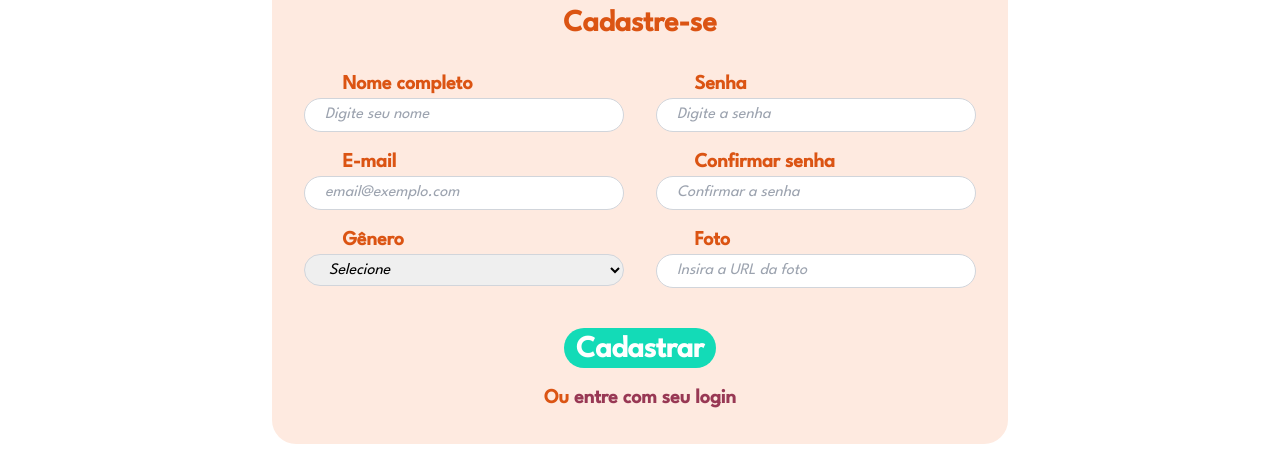
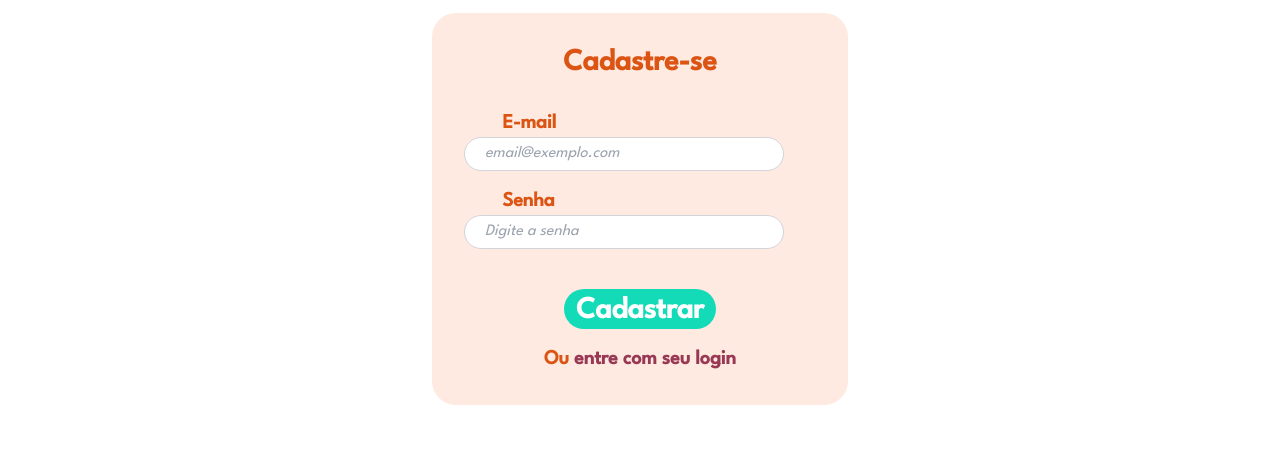
Before and after one commit to Grupo4-Generation/mercadela-front, a React (Vite) app: page /register in a window 1280 px wide. Shown: the part 179-641 px from the top of the page. Built offline with nearby package versions, Linux system fonts and the light colour scheme.

Commit message:
fix register error

```diff
--- a/src/App.tsx
+++ b/src/App.tsx
@@ -14,7 +14,7 @@ import CategoryList from "./components/category/categoryList/CategoryList";
 import CategoryForm from "./components/category/categoryForm/CategoryForm";
 import LoadProduto from "./components/loads/ProductLoad";
 import Register from "./pages/register/Register";
-import Login from "./pages/Login/Login";
+import Login from "./pages/login/Login";
 import AboutUs from "./pages/aboutUs/AboutUs";
 import CategoryLoad from "./components/loads/CategoryLoad";
 
--- a/src/components/slide/home/SlideHome.tsx
+++ b/src/components/slide/home/SlideHome.tsx
@@ -37,7 +37,7 @@ function SlideHome() {
           delay: 4000,
           disableOnInteraction: false,
         }}
-        onSwiper={(swiper) => console.log(swiper)}
+        // onSwiper={(swiper) => console.log(swiper)}
         className="container">
 
         {slides.map((slide) => (
--- a/src/models/User.ts
+++ b/src/models/User.ts
@@ -2,8 +2,8 @@ import Product from "./Product";
 
 export default interface User {
     id: number;
-    cpf: string;
-    name: string;
+    cpf: string | null;
+    name: string | null;
     email: string;
     password: string;
     gender: string;
--- a/src/models/UserLogin.ts
+++ b/src/models/UserLogin.ts
@@ -1,8 +1,8 @@
 export default interface UserLogin {
 
     id: number;
-    cpf: string;
-    name: string;
+    cpf: string | null;
+    name: string | null;
     email: string;
     password: string;
     gender: string;
--- a/src/pages/register/Register.tsx
+++ b/src/pages/register/Register.tsx
@@ -1,20 +1,20 @@
-import { ChangeEvent, FormEvent, useEffect, useState } from 'react'
-import { Link, useNavigate } from 'react-router-dom'
+import { ChangeEvent, FormEvent, useEffect, useState } from "react";
+import { Link, useNavigate } from "react-router-dom";
 
-import user from '../../models/User'
+import user from "../../models/User";
 
-import './Register.css'
-import { toastAlerta } from '../../util/toastAlerta'
-import { CreateWithoutToken } from '../../services/Service'
+import "./Register.css";
+import { toastAlerta } from "../../util/toastAlerta";
+import { CreateWithoutToken } from "../../services/Service";
+import User from "../../models/User";
 
 function Register() {
+  const navigate = useNavigate();
 
-    const navigate = useNavigate()
+  const [, setIsLoading] = useState<boolean>(false);
+  // const [enterPassword, setEnterPassword] = useState<string>("")
 
-    const [, setIsLoading] = useState<boolean>(false)
-    const [enterPassword, setEnterPassword] = useState<string>("")
-
-    const [user, setuser] = useState<user>({
+  const [user, setUser] = useState<User>({
     id: 0,
     cpf: "",
     email: "",
@@ -22,56 +22,56 @@ function Register() {
     password: "",
     photo: "",
     gender: "",
-    })
+  });
 
   useEffect(() => {
     if (user.id !== 0) {
-            exit()
+      exit();
     }
-    }, [user])
+  }, [user]);
 
   function exit() {
-        navigate('/login')
-    }
-
-    function handleConfirmarSenha(e: ChangeEvent<HTMLInputElement>) {
-        setEnterPassword(e.target.value)
+    navigate("/login");
   }
 
   function atualizarEstado(e: ChangeEvent<HTMLInputElement>) {
-        setuser({
+    setUser({
       ...user,
-            [e.target.name]: e.target.value
-        })
-    }
-    function atualizarEstadoGenero(e: ChangeEvent<HTMLSelectElement>) {
-        setuser({
-            ...user,
-            [e.target.name]: e.target.value
-        })
+      [e.target.name]: e.target.value,
+    });
   }
 
+  // function handleConfirmarSenha(e: ChangeEvent<HTMLInputElement>) {
+  //     setEnterPassword(e.target.value)
+  // }
+
+  // function atualizarEstadoGenero(e: ChangeEvent<HTMLSelectElement>) {
+  //     setuser({
+  //         ...user,
+  //         [e.target.name]: e.target.value
+  //     })
+  // }
+
   async function cadastrarNovouser(e: FormEvent<HTMLFormElement>) {
-        e.preventDefault()
+    e.preventDefault();
 
-        if (enterPassword === user.password && user.password.length >= 8) {
-            setIsLoading(true)
-
+    // if (enterPassword === user.password && user.password.length >= 8) {
+    setIsLoading(true);
     try {
-                await CreateWithoutToken(`/users/cadastrar`, user, setuser)
-                toastAlerta('Usuário cadastrado com sucesso', 'sucesso')
-
+      console.log(user);
+      await CreateWithoutToken(`/user/register`, user, setUser);
+      toastAlerta("Usuário cadastrado com sucesso", "sucesso");
+      setIsLoading(false);
     } catch (error) {
-                toastAlerta('Erro ao cadastrar o Usuário', 'erro')
+      toastAlerta("Erro ao cadastrar o Usuário", "erro");
+      setIsLoading(false);
     }
 
-        } else {
-            toastAlerta('Dados inconsistentes. Verifique as informações de cadastro.', 'erro')
-            setuser({ ...user, password: "" })
-            setEnterPassword("")
-        }
-
-        setIsLoading(false)
+    // } else {
+    //     toastAlerta('Dados inconsistentes. Verifique as informações de cadastro.', 'erro')
+    //     setuser({ ...user, password: "" })
+    //     setEnterPassword("")
+    // }
   }
 
   return (
@@ -81,43 +81,57 @@ function Register() {
           <h1 className="text-3xl text-[#DB5413] font-bold pb-7 text-center">
             Cadastre-se
           </h1>
-                    <form
-                        className="flex flex-col"
-                        onSubmit={cadastrarNovouser}>
+          <form className="flex flex-col" onSubmit={cadastrarNovouser}>
             <div className="flex flex-row space-x-8">
               <div className="flex flex-col space-y-4">
                 <div className="flex flex-col">
-                                    <label htmlFor="nomeuser" className="text-xl text-[#DB5413] font-bold">
-                                        Nome completo</label>
-                                    <input
-                                        type="text"
-                                        id="nomeuser"
-                                        name="nomeuser"
-                                        placeholder="Digite seu nome"
-                                        className="p-1 w-[25vw] border border-gray-300 rounded-3xl pl-5 italic focus:outline-none"
-                                        value={user.name}
-                                        onChange={(e: ChangeEvent<HTMLInputElement>) => atualizarEstado(e)}
-                                    />
-                                </div>
-                                <div className="flex flex-col">
-                                    <label htmlFor="emailuser" className="text-xl text-[#DB5413] font-bold">
-                                        E-mail</label>
+                  <label
+                    htmlFor="email"
+                    className="text-xl text-[#DB5413] font-bold"
+                  >
+                    E-mail
+                  </label>
                   <input
                     type="email"
-                                        id="emailuser"
-                                        name="emailuser"
+                    id="email"
+                    name="email"
                     placeholder="email@exemplo.com"
                     className="p-1 w-[25vw] border border-gray-300 rounded-3xl pl-5 italic focus:outline-none"
                     value={user.email}
-                                        onChange={(e: ChangeEvent<HTMLInputElement>) => atualizarEstado(e)}
+                    onChange={(e: ChangeEvent<HTMLInputElement>) =>
+                      atualizarEstado(e)
+                    }
                   />
                 </div>
+
                 <div className="flex flex-col">
-                                    <label htmlFor="generouser" className="text-xl text-[#DB5413] font-bold">
+                  <label
+                    htmlFor="password"
+                    className="text-xl text-[#DB5413] font-bold"
+                  >
+                    Senha
+                  </label>
+                  <input
+                    type="password"
+                    id="password"
+                    name="password"
+                    placeholder="Digite a senha"
+                    className="p-1 w-[25vw] border border-gray-300 rounded-3xl pl-5 italic focus:outline-none"
+                    value={user.password}
+                    onChange={(e: ChangeEvent<HTMLInputElement>) =>
+                      atualizarEstado(e)
+                    }
+                  />
+                </div>
+              </div>
+
+              <div className="flex flex-col space-y-4">
+                {/* <div className="flex flex-col">
+                                    <label htmlFor="gender" className="text-xl text-[#DB5413] font-bold">
                                         Gênero</label>
                                     <select
-                                        id="generouser"
-                                        name="generouser"
+                                        id="gender"
+                                        name="gender"
                                         className="h-8 p-1 w-[25vw] border border-gray-300 rounded-3xl pl-5 italic focus:outline-none"
                                         value={user.gender}
                                         onChange={(e: ChangeEvent<HTMLSelectElement>) => atualizarEstadoGenero(e)}
@@ -129,30 +143,14 @@ function Register() {
                                         <option>Não quero declarar</option>
 
                                     </select>
-                                </div>
-                            </div>
-
-                            <div className="flex flex-col space-y-4">
-                                <div className="flex flex-col">
-                                    <label htmlFor="senhauser" className="text-xl text-[#DB5413] font-bold">
-                                        Senha</label>
-                                    <input
-                                        type="password"
-                                        id="senhauser"
-                                        name="senhauser"
-                                        placeholder="Digite a senha"
-                                        className="p-1 w-[25vw] border border-gray-300 rounded-3xl pl-5 italic focus:outline-none"
-                                        value={user.password}
-                                        onChange={(e: ChangeEvent<HTMLInputElement>) => atualizarEstado(e)}
-                                    />
-                                </div>
-                                <div className="flex flex-col">
-                                    <label htmlFor="confirmarSenha" className="text-xl text-[#DB5413] font-bold">
+                                </div> */
+                /* <div className="flex flex-col">
+                                    <label htmlFor="password" className="text-xl text-[#DB5413] font-bold">
                                         Confirmar senha</label>
                                     <input
                                         type="password"
-                                        id="confirmarSenha"
-                                        name="confirmarSenha"
+                                        id="password"
+                                        name="password"
                                         placeholder="Confirmar a senha"
                                         className="p-1 w-[25vw] border border-gray-300 rounded-3xl pl-5 italic focus:outline-none"
                                         value={enterPassword}
@@ -171,27 +169,35 @@ function Register() {
                                         value={user.photo}
                                         onChange={(e: ChangeEvent<HTMLInputElement>) => atualizarEstado(e)}
                                     />
+                                </div> */}
               </div>
             </div>
-                        </div>
-                        <div className='flex flex-col mt-10 space-y-4'>
+            <div className="flex flex-col mt-10 space-y-4">
               <div className="flex justify-center">
                 <button
                   className="flex text-3xl text-white font-bold rounded-3xl pt-1 px-3 bg-[#13DBB7] hover:bg-[#0F9D84]"
                   type="submit"
-                                >Cadastrar</button>
+                >
+                  Cadastrar
+                </button>
               </div>
               <div className="flex justify-center">
                 <p className="text-xl text-[#DB5413] font-bold">
-                                    Ou <Link to="/login" className="text-xl font-bold text-[#983854] hover:text-[#DB5413]">entre com seu login</Link>
-
+                  Ou{" "}
+                  <Link
+                    to="/login"
+                    className="text-xl font-bold text-[#983854] hover:text-[#DB5413]"
+                  >
+                    entre com seu login
+                  </Link>
                 </p>
               </div>
             </div>
           </form>
         </div>
-            </section></>
+      </section>
+    </>
   );
 }
 
-export default Register
+export default Register;
```
Also changed, not shown: src/contexts/AuthContext.tsx (+4 -5 lines). Lines whose indentation alone changed are shown as unchanged.
